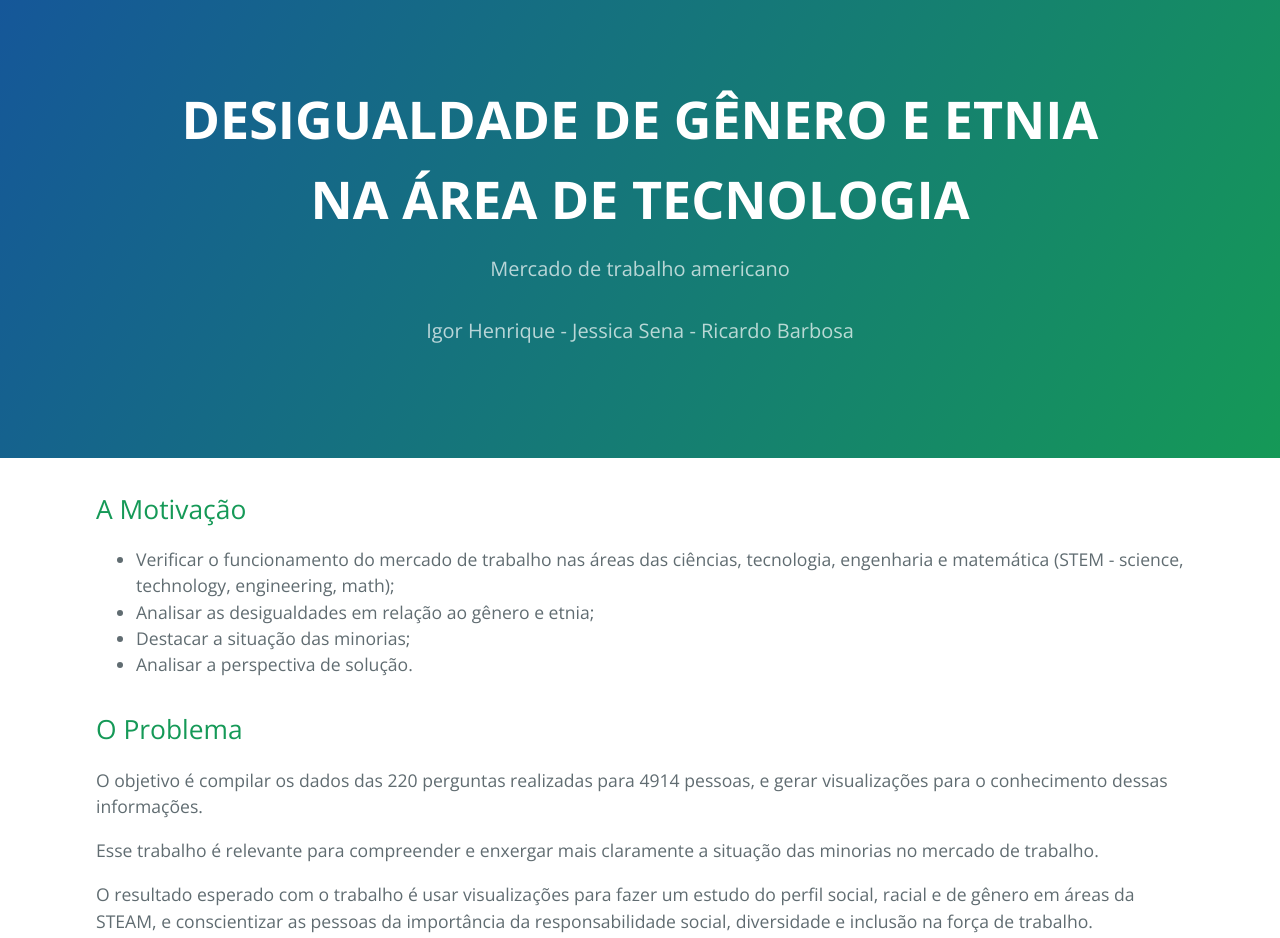
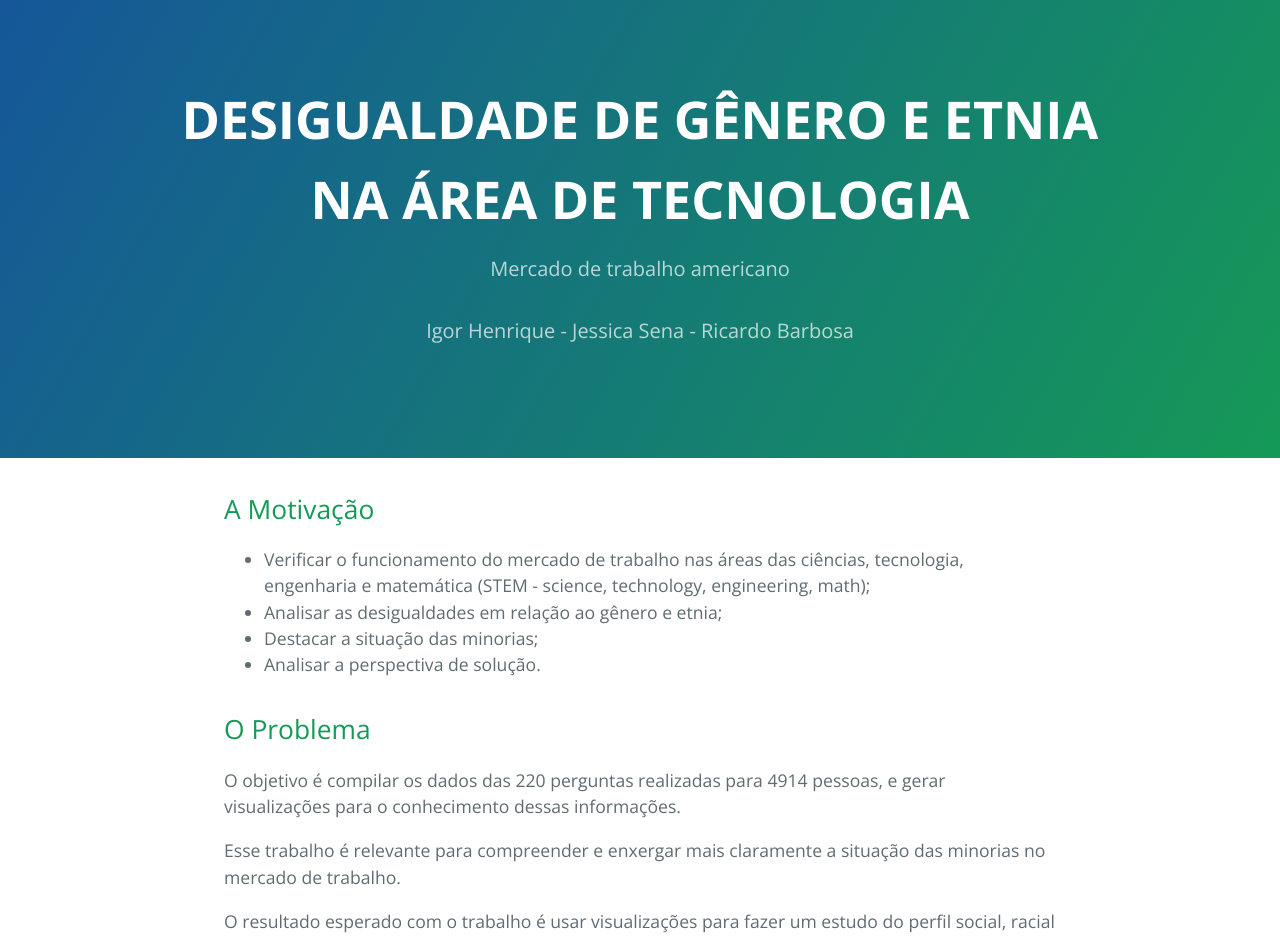
Before and after one commit to ricardobf/ricardobf.me, a Jekyll site: the page built from index.md, in a window 1280 px wide. Shown: the top 938 px of the page. Built offline with Jekyll 4.4.1, drawn with Linux system fonts in a browser that asks for light colours; our own code applies the rules of GitHub Pages for plain Markdown files.

Commit message:
Test graphs.

```diff
--- a/_sass/jekyll-theme-cayman.scss
+++ b/_sass/jekyll-theme-cayman.scss
@@ -167,7 +167,7 @@ a {
   }
 
   @include large {
-    max-width: 128rem;
+    max-width: 64rem;
     padding: 2rem 6rem;
     margin: 0 auto;
     font-size: 1.1rem;
```
